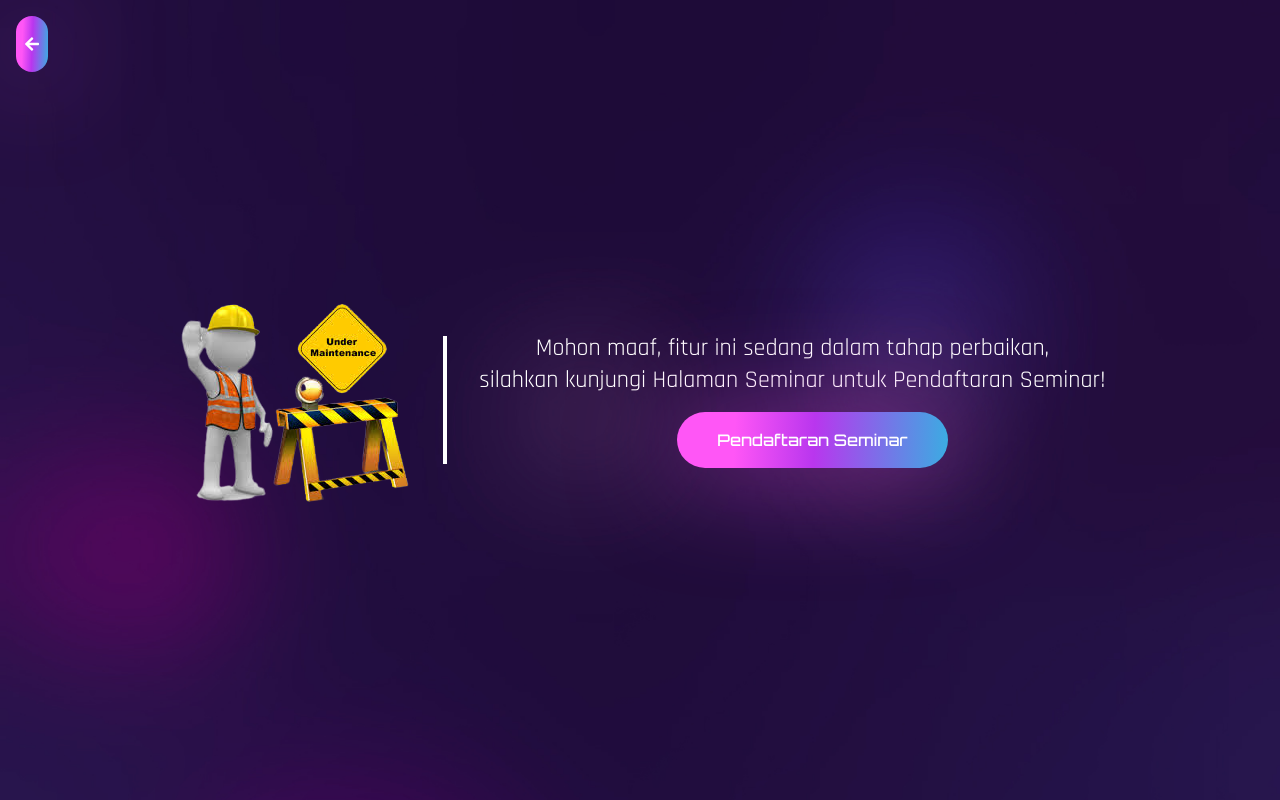
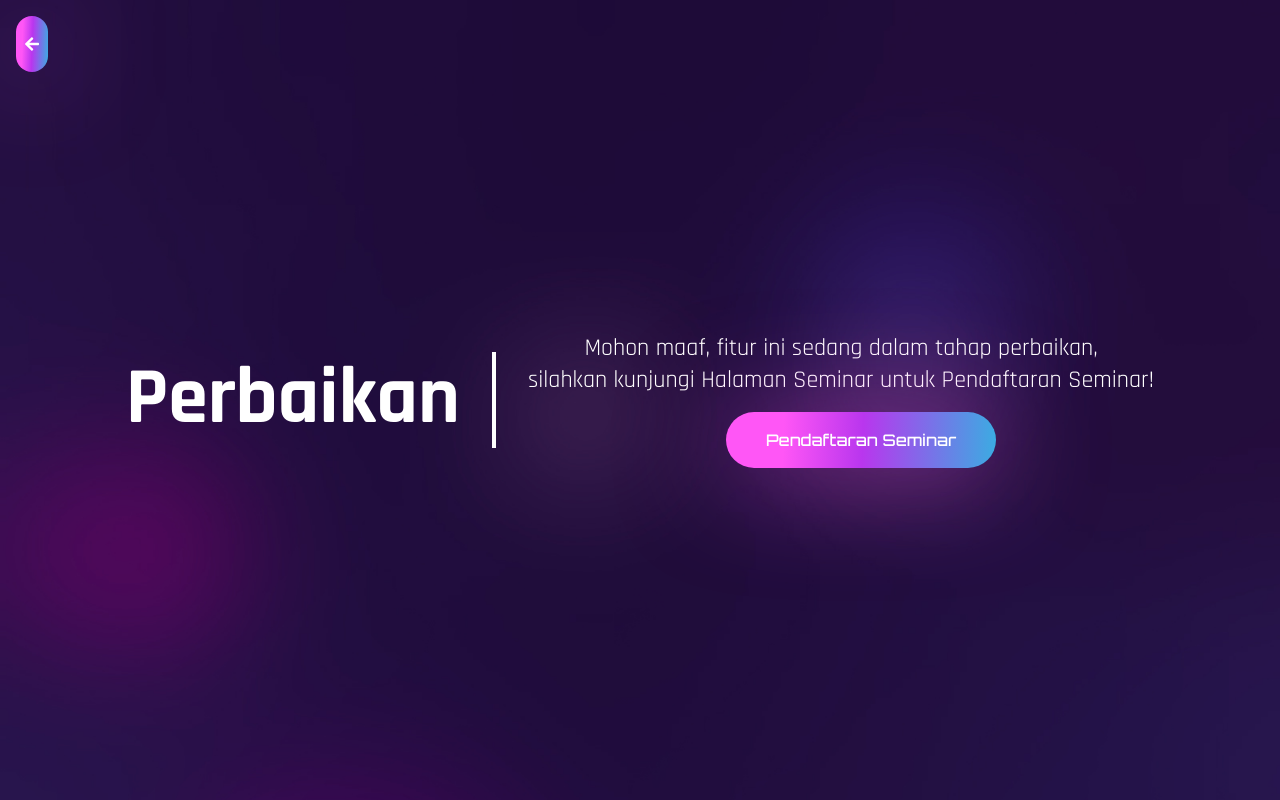
Before and after one commit to berthutapea/inovasi-it, a React (Vite) app: page /repair in a window 1280 px wide. Built offline with nearby package versions, Linux system fonts and the light colour scheme; the HTML template or start-up script is replaced by a standard one; a web font is replaced by a local one.

Commit message:
refactor:seminar

```diff
--- a/src/components/molecules/Repair/index.jsx
+++ b/src/components/molecules/Repair/index.jsx
@@ -1,16 +1,16 @@
 import React from 'react';
-import RepairImg from '../../../assets/images/repair.png';
 import { BackButton } from '../../atoms';
 
 function Repair() {
   return (
     <div className="h-screen w-full flex flex-col md:flex-row items-center justify-center">
       <BackButton />
-      <div className="min-h-screen flex justify-center items-center">
-        <img src={RepairImg} alt="Inovasi IT" className="w-70 h-70" />
-      </div>
-      <div className="w-24 h-1 md:w-1 md:h-32 bg-white my-6 md:my-0 md:mx-8 " />
-      <div className="flex flex-col items-center translate-y-[-120%] sm:translate-y-[-0%]">
+      <h1 className="text-[5rem] font-bold text-white animate-bounce">
+        {' '}
+        Perbaikan
+      </h1>
+      <div className="w-24 h-1 md:w-1 md:h-24 bg-white my-6 md:my-0 md:mx-8" />
+      <div className="flex flex-col items-center">
         <h2 className="text-2xl text-center mb-4">
           Mohon maaf, fitur ini sedang dalam tahap perbaikan, <br /> silahkan
           kunjungi Halaman Seminar untuk Pendaftaran Seminar!
```
Also changed, not shown: src/App.jsx (+3 -6 lines), src/assets/images/repair.png (deleted).
